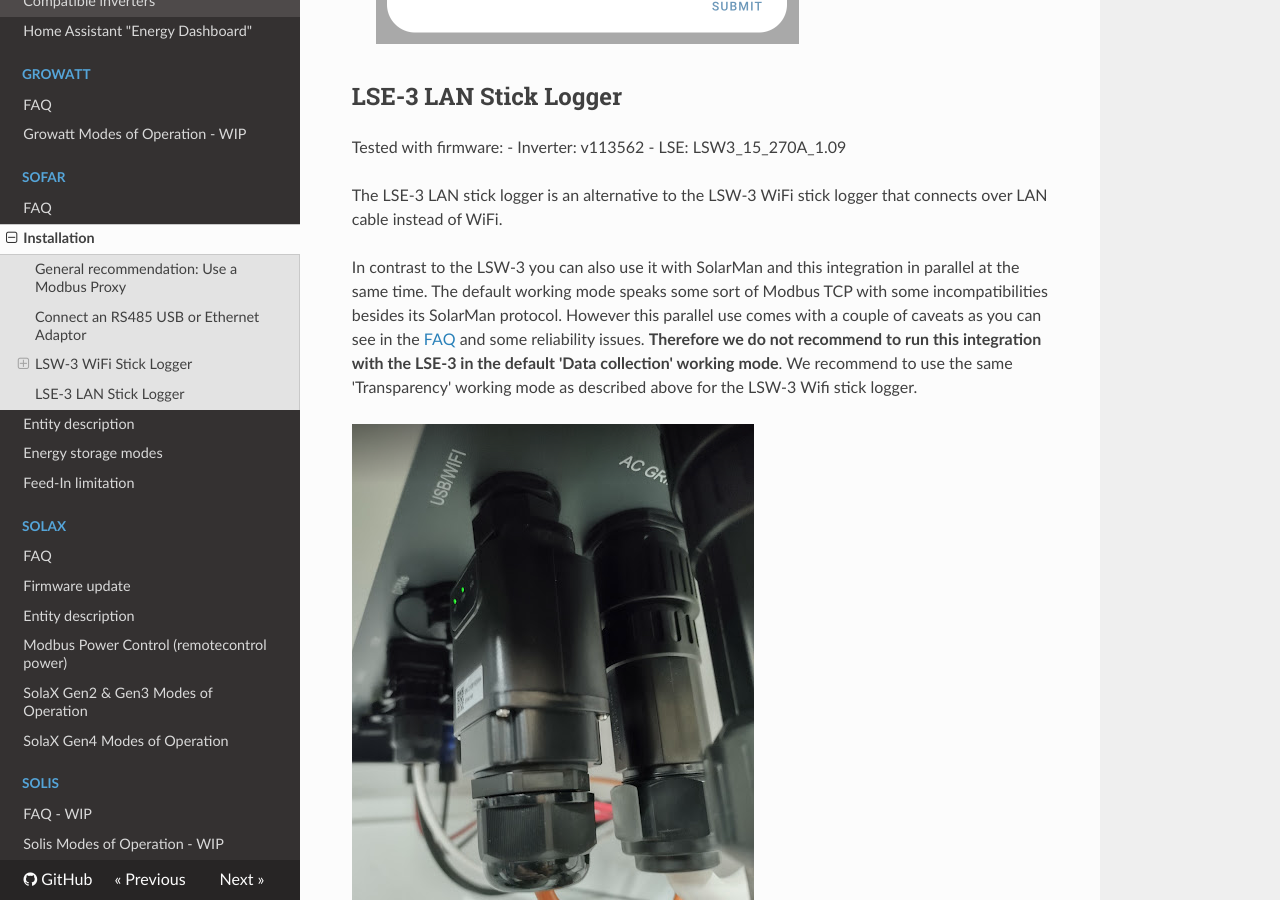
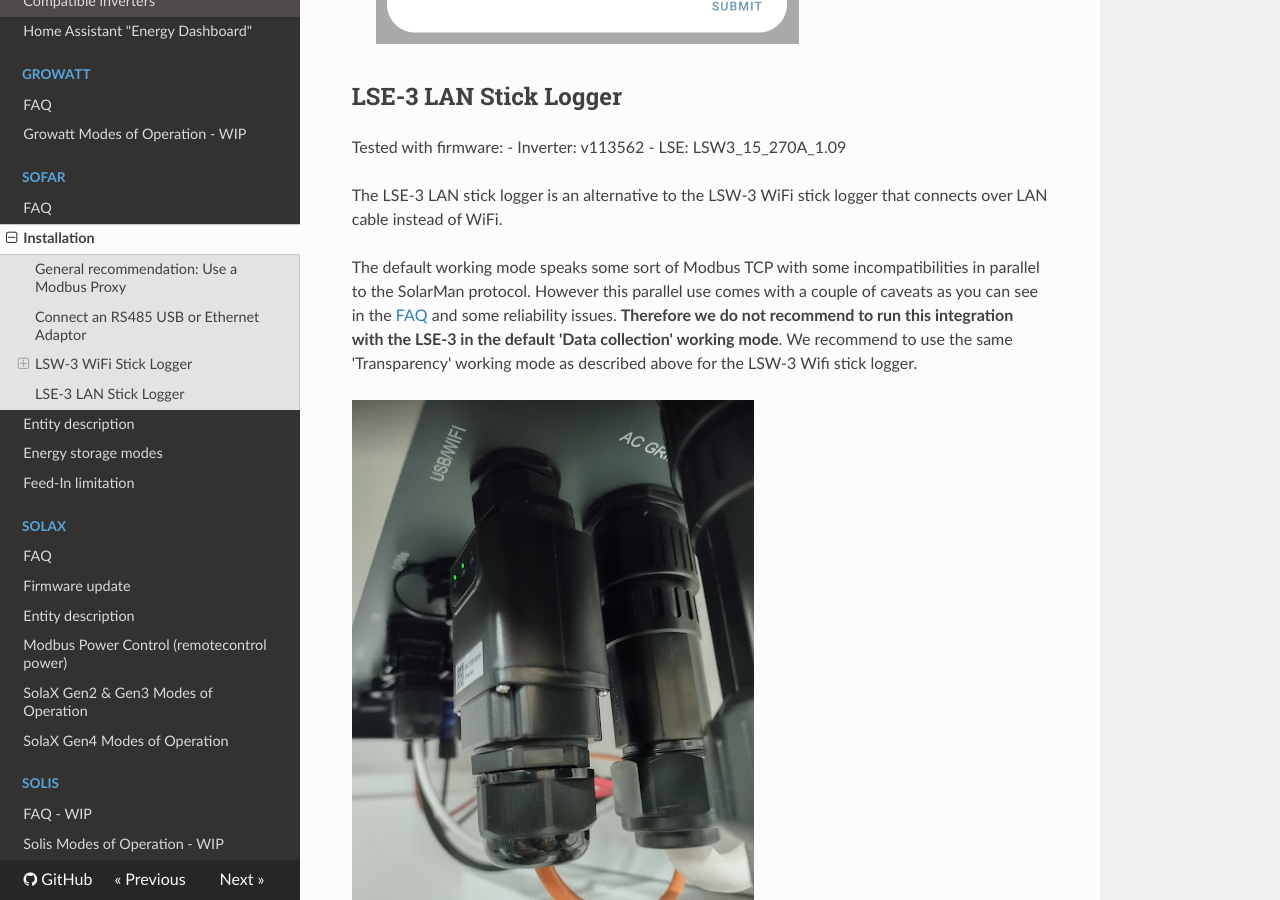
Before and after one commit to wills106/homeassistant-solax-modbus, an MkDocs documentation site: the page built from docs/sofar-installation.md, in a window 1280 px wide and 900 px high, scrolled down 5748 px. Built offline with MkDocs 1.6.1, drawn with Linux system fonts in a browser that asks for light colours; nearby versions of some CDN libraries.

Commit message:
Removed note about LSW from LSE section

```diff
--- a/docs/sofar-installation.md
+++ b/docs/sofar-installation.md
@@ -93,7 +93,7 @@ Tested with firmware:
 
 The LSE-3 LAN stick logger is an alternative to the LSW-3 WiFi stick logger that connects over LAN cable instead of WiFi.
 
-In contrast to the LSW-3 you can also use it with SolarMan and this integration in parallel at the same time. The default working mode speaks some sort of Modbus TCP with some incompatibilities besides its SolarMan protocol. However this parallel use comes with a couple of caveats as you can see in the [FAQ](./sofar-faq.md) and some reliability issues. **Therefore we do not recommend to run this integration with the LSE-3 in the default 'Data collection' working mode**. We recommend to use the same 'Transparency' working mode as described above for the LSW-3 Wifi stick logger.
+The default working mode speaks some sort of Modbus TCP with some incompatibilities in parallel to the SolarMan protocol. However this parallel use comes with a couple of caveats as you can see in the [FAQ](./sofar-faq.md) and some reliability issues. **Therefore we do not recommend to run this integration with the LSE-3 in the default 'Data collection' working mode**. We recommend to use the same 'Transparency' working mode as described above for the LSW-3 Wifi stick logger.
 
 ![Image of installed LSE-3 LAN Stick Logger](images/installation-sofar-lse3-stick-logger.png)
 
```
